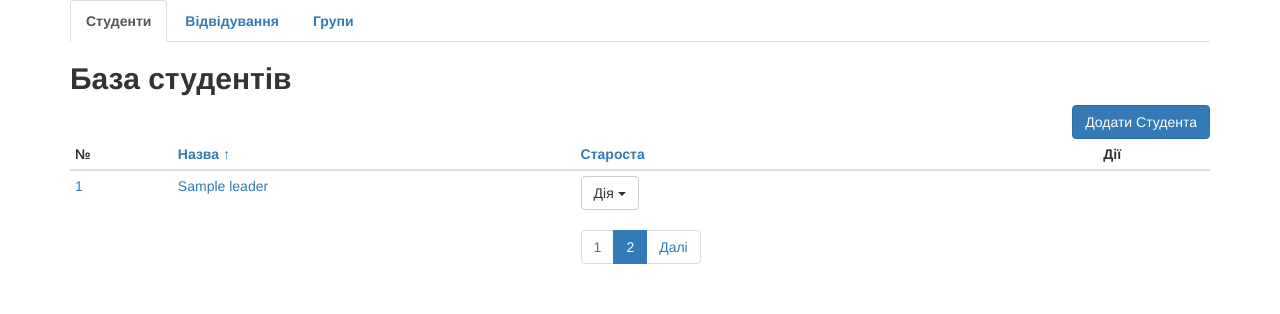
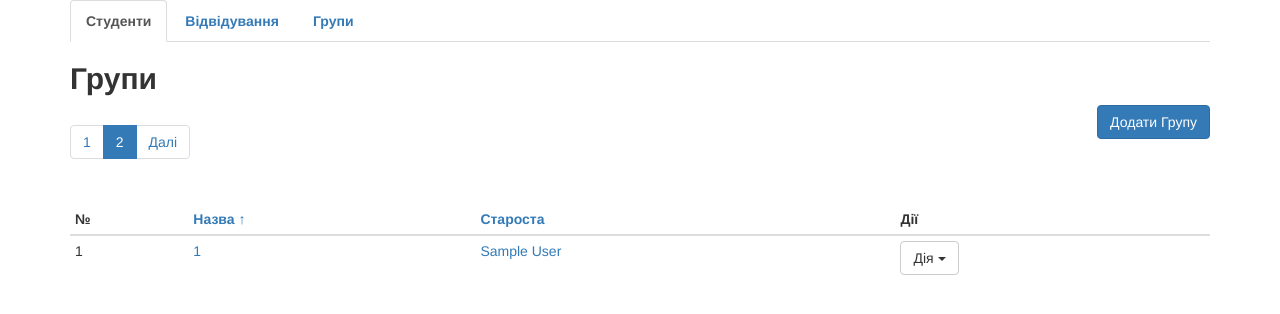
Before and after one commit to KateD93/studentsdb, a Django app: template students/templates/students/group_list.html in a window 1280 px wide. Shown: the part 60-374 px from the top of the page. Run offline with Django 3.2, Linux system fonts and the light colour scheme; the template is opened without the code that fills it: most values are stand-ins (such as "Sample title", 1, 10 or a date in 2020); some libraries are stand-ins or nearby versions.

Commit message:
update group_list, create views for groups, create template pagination

```diff
--- a/students/templates/students/group_list.html
+++ b/students/templates/students/group_list.html
@@ -2,13 +2,13 @@
 
 {% load static from staticfiles %}
 
-{% block meta_title %} Студенти  {% endblock meta_title %}
+{% block meta_title %}Групи{% endblock meta_title %}
 
-{% block title %} База студентів {% endblock title %}
+{% block title %}Групи{% endblock title %}
 
 {% block content %}
 
-<a href='{% url "students_add" %}' class="btn btn-primary"> Додати Студента</a>
+<a href='{% url "groups_add" %}' class="btn btn-primary">Додати Групу</a>
 
 <!-- Start Students Listing -->
         {% if groups %}
@@ -22,10 +22,11 @@
             </tr>
           </thead>
           <tbody>
-            {{ forloop.counter }}
+                {% for group in groups %}
                 <tr>
-              <td><a href='{% url "group_edit" group.id %}'> {{ group.id }}</a> </td>
-              <td><a href='{% url "students_edit" group.leader.name %}'> {{ group.leader.name}} </td>
+                  <td> {{ group.id }} </td>
+                  <td><a href='{% url "groups_edit" group.id %}'> {{ group.id }}</a></td>
+                  <td><a href='{% url "groups_edit" group.id %}'> {{ group.leader.first_name }} {{ group.leader.last_name }} </td>
                   <td>
                       <div class="dropdown">
                           <button class="btn btn-default dropdown-toggle" type="button" data-toggle="dropdown"> Дія
@@ -40,16 +41,15 @@
                             </li>
                           </ul>
                       </div>
+                  </td>
+                {% endfor %}
         {% else %}
         <p> Поки немає груп у базі</p>
         {% endif %}
 
-        <nav>
-          <ul class="pagination">
-            <li><a href="#">1</a></li>
-            <li class="active"><a href="#">2</a></li>
-            <li><a href="#">Далі</a></li>
-          </ul>
-        </nav>
-
+        <!--Navigation-->
+        <div>
+          {% include 'students/pagination.html' %}
+        </div>
+        <!-- End Container -->
 {% endblock content %}
--- /dev/null
+++ b/students/templates/students/pagination.html
@@ -0,0 +1,7 @@
+<nav>
+  <ul class="pagination">
+    <li><a href="#">1</a></li>
+    <li class="active"><a href="#">2</a></li>
+    <li><a href="#">Далі</a></li>
+  </ul>
+</nav>
```
Also changed, not shown: students/templates/students/students_list.html (+3 -11 lines), students/views.py (+0 -17 lines), students/views/groups.py (added, +21 -0 lines), __init__.py (added), students/views/__init__.py (added). Lines whose indentation alone changed are shown as unchanged.
